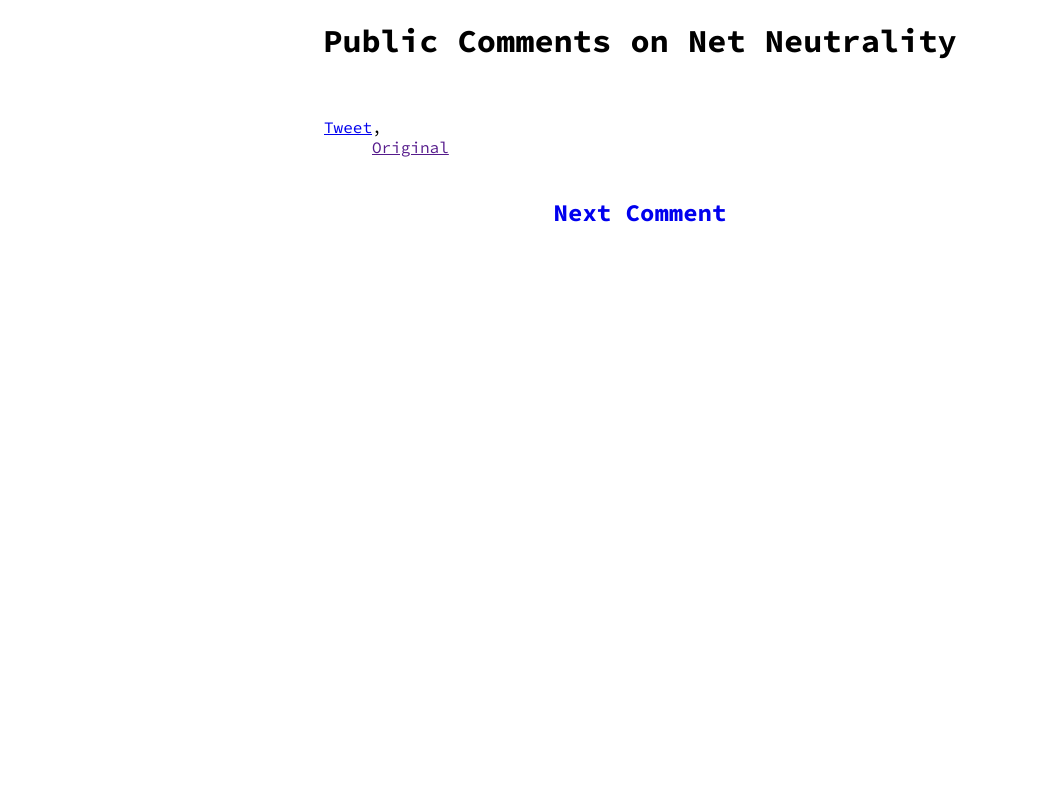
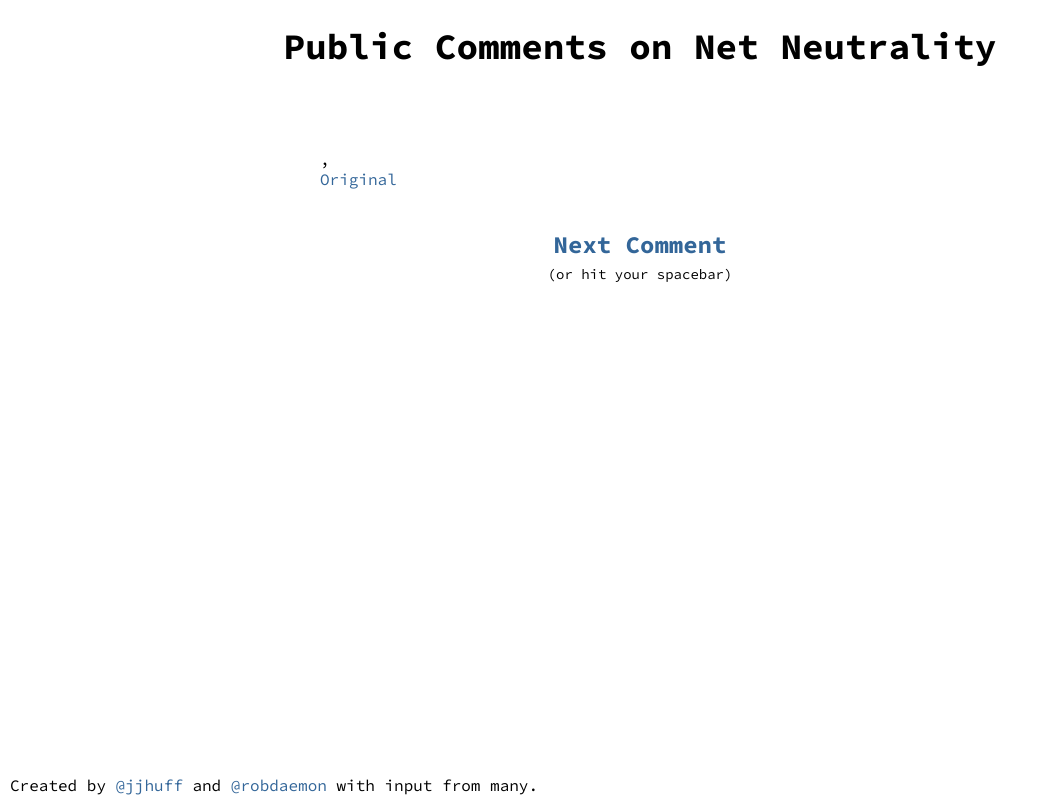
Before and after one commit to jjhuff/fcc-comments, a Python web app: template templates/index.html in a window 1280 px wide. Shown: the whole page, without its empty margins (0-1047 px from the left). Run offline with Jinja, Linux system fonts and the light colour scheme; the template is opened without the code that fills it, so the values that code supplies are empty; some libraries are stand-ins or nearby versions.

Commit message:
Add a footer. Style tweaks as well

```diff
--- a/templates/index.html
+++ b/templates/index.html
@@ -29,12 +29,48 @@
         <style>
             body {
                 font-family: 'Source Code Pro', monospace;
-                /*overflow-x: hidden;*/
             }
-
+            html, body{
+                height: 100%;
+                margin: 0;
+            }
+            #container {
+                min-height: 100%;
+                margin: 0;
+            }
+            #content {
+                overflow:auto;
+                padding-bottom: 25px; /* must be same height as the footer */
+            }
+            #footer {
+                position: relative;
+                margin-top: -25px; /* negative value of footer height */
+                height: 25px;
+                clear: both;
+                margin-left: 10px;
+                z-index: 10;
+            }
+            #footer > .twitter-follow-button {
+                vertical-align: bottom;
+            }
+            @media only screen and (min-width : 1255px) {
+                #footer > .twitter-follow-button {
+                    margin: 0 auto;
+                    display: block;
+                    position: relative;
+                    top: -20px;
+                }
+            }
+            @media only screen and (max-width : 700px) {
+                #footer > .twitter-follow-button {
+                    display: block;
+                    margin: 5px auto 0 auto;
+                }
+            }
             .title {
                 text-align: center;
                 margin-bottom: 40px;
+                font-size: 36px;
             }
             .comment_container {
                 font-size: 16px;
@@ -50,16 +86,24 @@
                 left: -50%;
             }
             .comment_text {
-                white-space: normal;
+                font-size: 20px;
+                margin-bottom: 40px;
             }
             .more {
                 clear: both;
                 text-align: center;
+                margin-bottom: 5px;
             }
-            .more a {
+            .spacebar {
+                clear: both;
+                text-align: center;
+                font-size: 14px;
+            }
+            a {
                 text-decoration: none;
+                color: #336699;
             }
-            .more a:hover {
+            a:hover {
                 text-decoration: underline;
             }
 
@@ -98,6 +142,8 @@
         </script>
     </head>
     <body>
+        <div id='container'>
+            <div id='content'>
                 <h1 class='title'>Public Comments on Net Neutrality</h1>
 
                 <div class='comment_container'>
@@ -111,12 +157,19 @@
                             <div><a href="{{ comment.Link }}" target="_blank">Original</a></div>
                         </div>
                         <div class='social'>
-                    <a href="https://twitter.com/share?text={{ twitter_text | urlencode  }}&via=Net_Equality" class="twitter-share-button" data-lang="en" data-size="large">Tweet</a>
+                            <a href="https://twitter.com/share?text={{ twitter_text | urlencode  }}&via=Net_Equality" class="twitter-share-button" data-lang="en" data-size="large"></a>
                         </div>
                     </div>
                 </div>
 
                 <h2 class='more'><a href="/">Next Comment</a></h2>
+                <div class='spacebar'>(or hit your spacebar)</div>
+            </div>
+        </div>
+        <div id="footer">
+            Created by <a href="https://twitter.com/intent/user?screen_name=jjhuff">@jjhuff</a>
+            and <a href="https://twitter.com/intent/user?screen_name=robdaemon">@robdaemon</a> with input from many.
+            <a href="https://twitter.com/Net_Equality" class="twitter-follow-button" data-show-count="false" data-lang="en"></a></div>
 
         <!-- Google Analytics -->
         <script>
```
Lines whose indentation alone changed are shown as unchanged.
